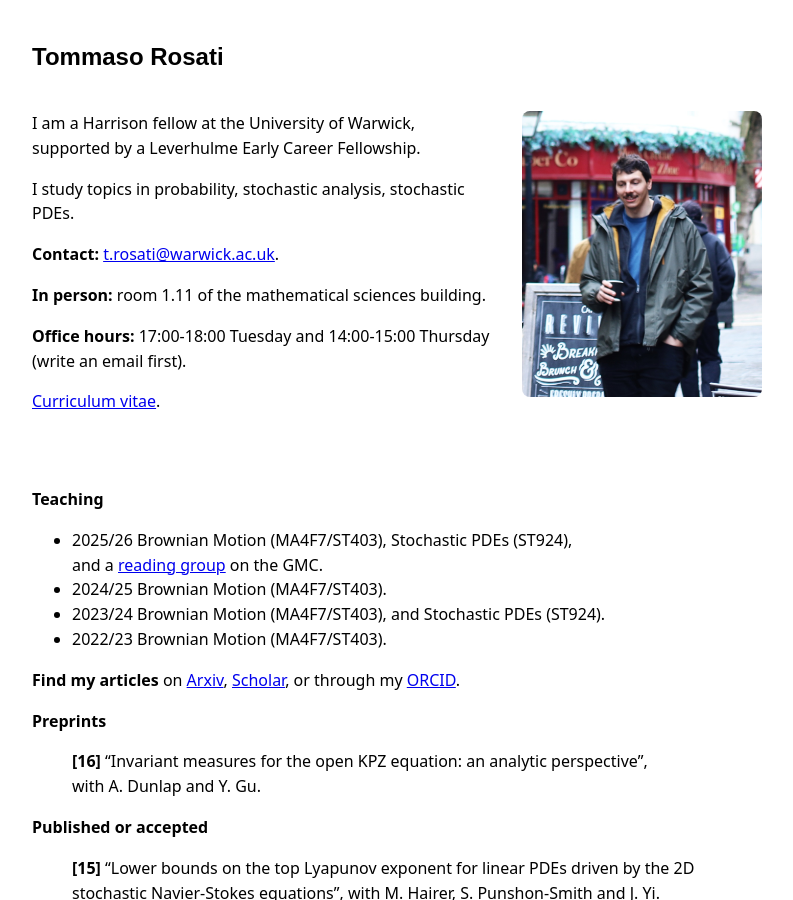
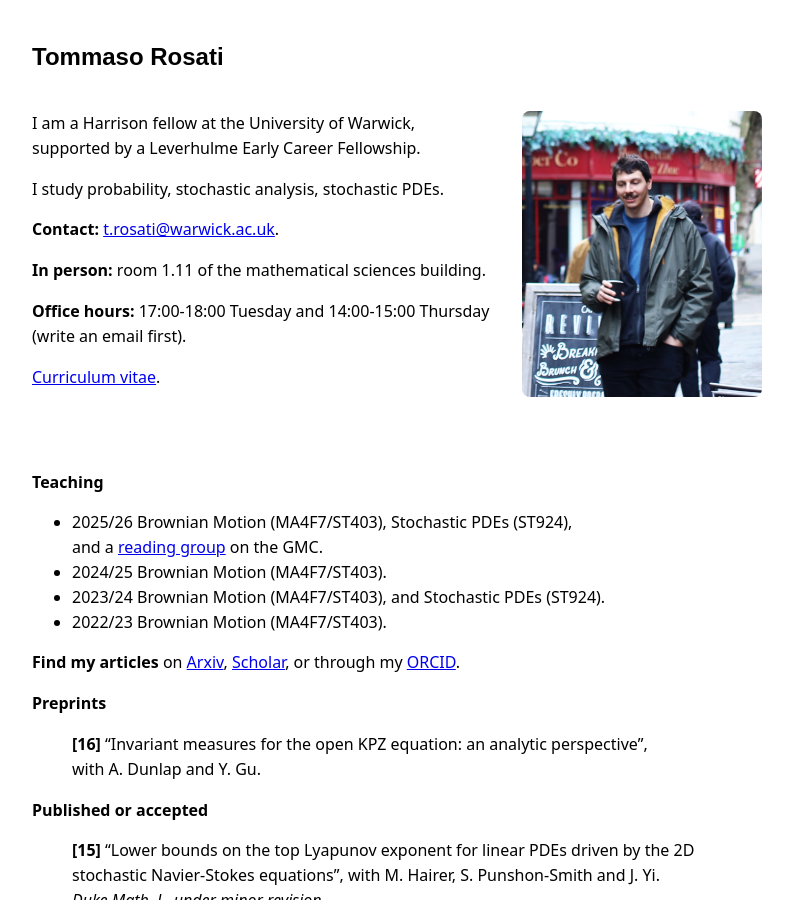
Before and after one commit to rosati-tom/rosati-tom.github.io, a Jekyll site: the page built from index.md, in a window 1280 px wide and 900 px high. Shown: the whole window, without its empty margins (243-1036 px from the left). Built offline with Jekyll 4.4.1, drawn with Linux system fonts in a browser that asks for light colours; some web fonts are replaced; our own code applies the rules of GitHub Pages for plain Markdown files.

```diff
--- a/index.md
+++ b/index.md
@@ -6,7 +6,7 @@
 
 I am a Harrison fellow at the University of Warwick, supported by a Leverhulme Early Career Fellowship.
 
-I study topics in probability, stochastic analysis, stochastic PDEs.
+I study probability, stochastic analysis, stochastic PDEs.
 
 **Contact:** [t.rosati@warwick.ac.uk](mailto:t.rosati@warwick.ac.uk).
 
@@ -29,7 +29,7 @@ first).
 
 **Teaching**
 
-* 2025/26 Brownian Motion (MA4F7/ST403), Stochastic PDEs (ST924), <br> and a [reading group](/assets/gmc.md) on the GMC.
+* 2025/26 Brownian Motion (MA4F7/ST403), Stochastic PDEs (ST924), <br> and a [reading group](/gmc.md) on the GMC.
 * 2024/25 Brownian Motion (MA4F7/ST403).
 * 2023/24 Brownian Motion (MA4F7/ST403), and Stochastic PDEs (ST924).
 * 2022/23 Brownian Motion (MA4F7/ST403).
```
